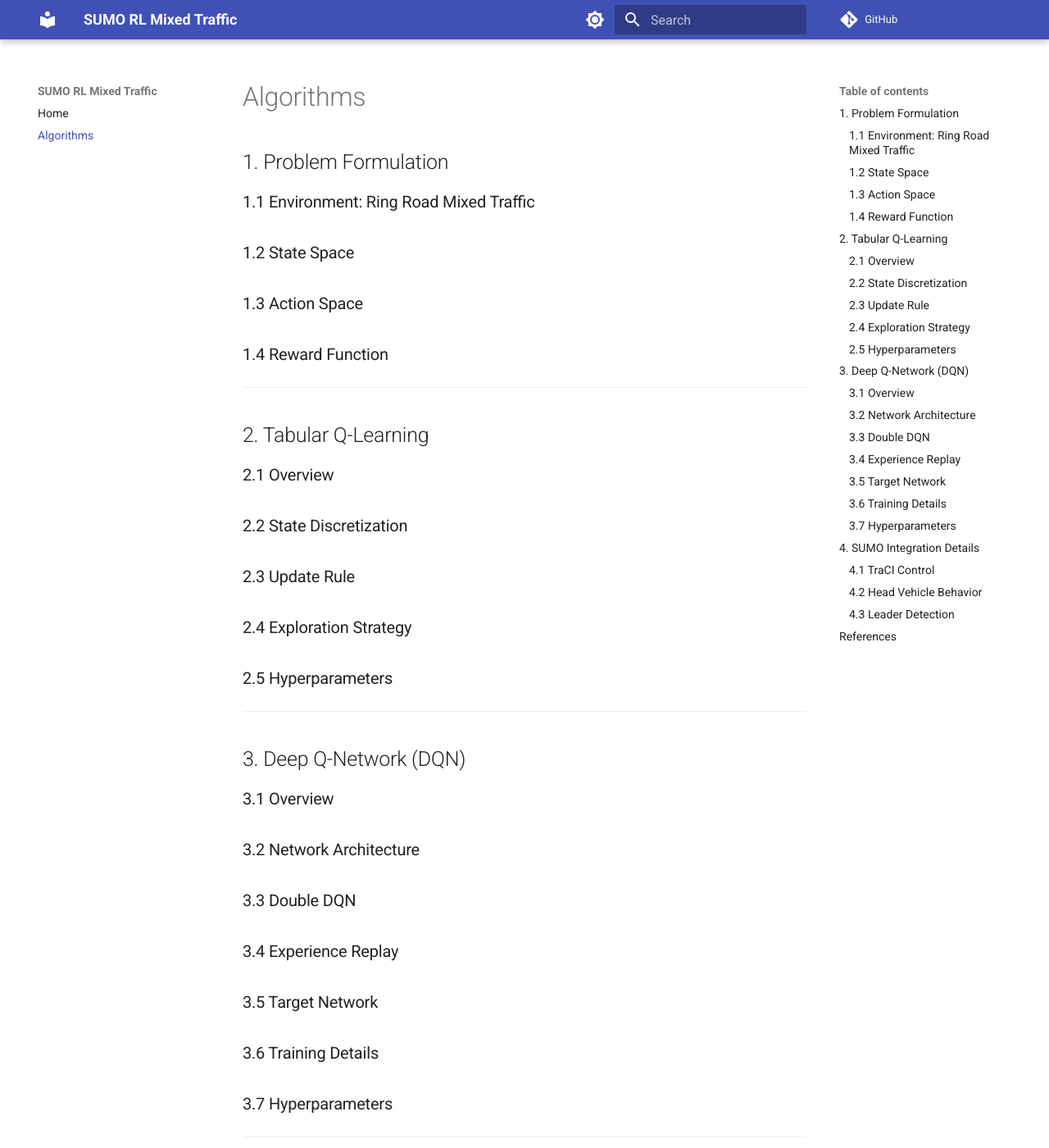
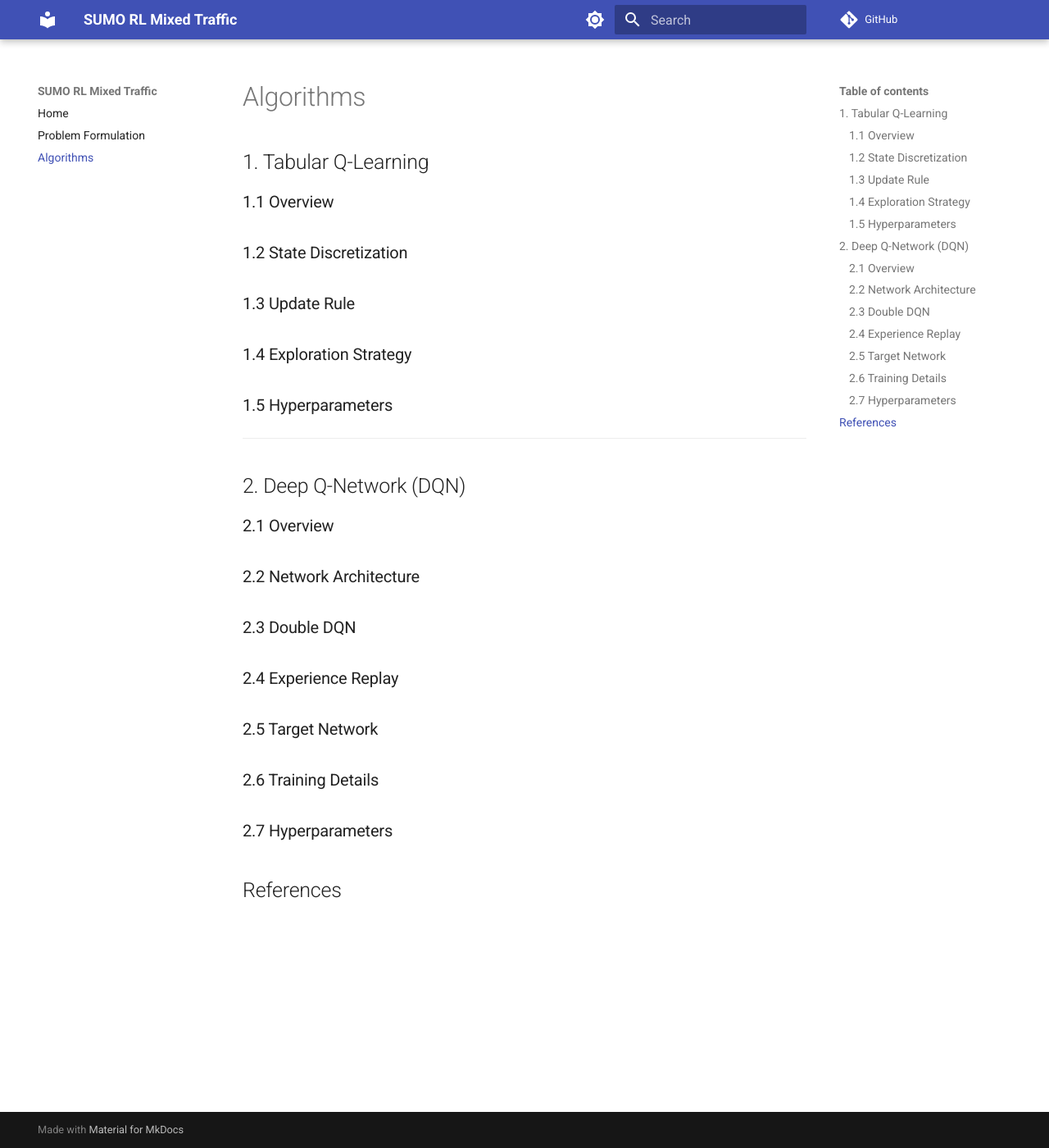
Before and after one commit to 7174Andy/sumo-rl-mixed-traffic, an MkDocs documentation site: the page built from docs/algorithms.md, in a window 1280 px wide and 1400 px high. Shown: the whole window at 82% size. Built offline with MkDocs 1.6.1 and Material for MkDocs 9.7.7, drawn with Linux system fonts in a browser that asks for light colours; comment, search, counter and statistics services are not loaded; part of the change alters nothing that is shown; some of the changed text lies outside the part shown.

Commit message:
add problem statement

```diff
--- a/docs/algorithms.md
+++ b/docs/algorithms.md
@@ -1,77 +1,59 @@
 # Algorithms
 
-## 1. Problem Formulation
+## 1. Tabular Q-Learning
 
-### 1.1 Environment: Ring Road Mixed Traffic
-<!-- Describe the ring road scenario, the role of the autonomous vehicle, and the MDP formulation (state, action, reward, transition). -->
+### 1.1 Overview
 
-### 1.2 State Space
-<!-- Detail the observation vector: normalized velocities and positions, padding scheme, and normalization constants. -->
-
-### 1.3 Action Space
-<!-- Describe the continuous acceleration range and the discretization strategy used for tabular/DQN methods. -->
-
-### 1.4 Reward Function
-<!-- Break down each reward component: TTC penalty, headway distance penalty, jerk penalty, and their weights. -->
-
----
-
-## 2. Tabular Q-Learning
-
-### 2.1 Overview
 <!-- High-level description of tabular Q-learning and why it applies here. -->
 
-### 2.2 State Discretization
+### 1.2 State Discretization
+
 <!-- Explain uniform binning, number of bins per dimension, and the position heavy-tail mode. -->
 
-### 2.3 Update Rule
+### 1.3 Update Rule
+
 <!-- Present the Q-learning update equation and explain each term. -->
 
-### 2.4 Exploration Strategy
+### 1.4 Exploration Strategy
+
 <!-- Describe epsilon-greedy exploration with linear decay schedule. -->
 
-### 2.5 Hyperparameters
+### 1.5 Hyperparameters
+
 <!-- Table of key hyperparameters: learning rate, discount factor, epsilon schedule, number of episodes. -->
 
 ---
 
-## 3. Deep Q-Network (DQN)
+## 2. Deep Q-Network (DQN)
 
-### 3.1 Overview
+### 2.1 Overview
+
 <!-- High-level description of DQN and motivation for using it over tabular methods. -->
 
-### 3.2 Network Architecture
+### 2.2 Network Architecture
+
 <!-- Describe the 2-layer MLP: input size, hidden sizes, activation functions, output size. -->
 
-### 3.3 Double DQN
+### 2.3 Double DQN
+
 <!-- Explain the Double DQN modification and how it reduces overestimation bias. -->
 
-### 3.4 Experience Replay
+### 2.4 Experience Replay
+
 <!-- Describe the replay buffer, sampling strategy, and buffer size. -->
 
-### 3.5 Target Network
+### 2.5 Target Network
+
 <!-- Explain hard vs. soft target network updates and update frequency. -->
 
-### 3.6 Training Details
+### 2.6 Training Details
+
 <!-- Loss function (Huber/SmoothL1), optimizer, gradient clipping, and training loop structure. -->
 
-### 3.7 Hyperparameters
+### 2.7 Hyperparameters
+
 <!-- Table of key hyperparameters: learning rate, batch size, buffer size, epsilon schedule, target update frequency. -->
 
----
+## References
 
-## 4. SUMO Integration Details
-
-### 4.1 TraCI Control
-<!-- Explain how the RL agent interfaces with SUMO via TraCI, speed mode flags, and action application. -->
-
-### 4.2 Head Vehicle Behavior
-<!-- Describe the stochastic speed changes of the lead vehicle and their role in creating dynamic traffic. -->
-
-### 4.3 Leader Detection
-<!-- Explain the primary getLeader() approach and the distance-based fallback for ring roads. -->
-
----
-
-## References
 <!-- List relevant papers and resources. -->
--- /dev/null
+++ b/docs/problem.md
@@ -0,0 +1,125 @@
+# Problem Formulation
+
+## 1.1 Environment: Ring Road Mixed Traffic
+
+This project studies a **single-lane ring road** where one RL-controlled autonomous vehicle (CAV) shares the road with a human-driven head vehicle. The ring topology eliminates boundary effects (on-ramps, traffic lights) and isolates the core car-following dynamics.
+
+The head vehicle (`car0`) periodically changes its cruising speed at random, creating disturbances that propagate through the ring. The AV (`car1`) must learn a speed-control policy that maintains safe following distances, tracks the traffic flow, and avoids abrupt acceleration changes.
+
+The problem is formulated as a **Markov Decision Process (MDP)**:
+
+| Component      | Description                                                                 |
+| -------------- | --------------------------------------------------------------------------- |
+| **State**      | Normalized velocities and positions of all vehicles on the ring             |
+| **Action**     | Longitudinal acceleration command applied to the CAV                        |
+| **Reward**     | Quadratic cost penalizing velocity error, spacing error, and control effort |
+| **Transition** | Determined by SUMO's car-following models and the applied acceleration      |
+
+The simulation runs at a time step of $\Delta t = 0.1\,\text{s}$, and each episode lasts up to 500 s (5,000 steps).
+
+---
+
+## 1.2 State Space
+
+The observation is a fixed-length vector of normalized velocities and positions for all $N$ vehicles:
+
+$$
+\mathbf{s} = \bigl[\underbrace{v_0/v_{\max},\;\dots,\;v_{N-1}/v_{\max}}_{\text{velocities}},\;\underbrace{p_0/L,\;\dots,\;p_{N-1}/L}_{\text{positions}}\bigr]
+$$
+
+where:
+
+- $v_{\max} = 30\;\text{m/s}$ is the maximum speed.
+- $L$ is the ring circumference (computed from the SUMO network at startup).
+- Vehicles are **sorted by ID** so each index always maps to the same vehicle.
+- If fewer than $N$ vehicles are present, the vector is **zero-padded** to maintain a fixed shape of $(2N,)$.
+- All values are clipped to $[0, 1]$.
+
+For the default two-vehicle scenario, the observation has shape $(4,)$: `[v_head, v_agent, p_head, p_agent]`.
+
+---
+
+## 1.3 Action Space
+
+The native action space is a **continuous scalar acceleration**:
+
+$$
+a \in [a_{\min},\; a_{\max}] = [-3.0,\; 3.0]\;\text{m/s}^2
+$$
+
+The acceleration is integrated into velocity each step:
+
+$$
+v_{t+1} = \text{clip}\bigl(v_t + a \cdot \Delta t,\; 0,\; v_{\max}\bigr)
+$$
+
+and applied to the vehicle via TraCI's `setSpeed()` for immediate response.
+
+### Discretization
+
+Because both Q-learning and DQN operate over discrete actions, the continuous range is discretized into $n$ evenly spaced bins using `DiscretizeActionWrapper`:
+
+$$
+\mathcal{A} = \bigl\{a_{\min},\;\; a_{\min} + \delta,\;\; a_{\min} + 2\delta,\;\;\dots,\;\; a_{\max}\bigr\}, \quad \delta = \frac{a_{\max} - a_{\min}}{n - 1}
+$$
+
+---
+
+## 1.4 Reward Function
+
+The active reward function is based on the **DeeP-LCC** [[1]](#references) cost formulation, which penalizes deviations from equilibrium velocity, desired spacing, and excessive control effort.
+
+### Components
+
+**Velocity error** — penalizes deviation from the target speed ($v^{*} = 15\;\text{m/s}$):
+
+$$
+R_v = -w_v \cdot (v_{\text{ego}} - v^{*})^2
+$$
+
+**Spacing error** — penalizes deviation from the OVM equilibrium spacing $s^{*}$:
+
+$$
+R_s = -w_s \cdot \bigl(\text{clip}(d_{\text{gap}} - s^{*},\;-20,\;20)\bigr)^2
+$$
+
+where $s^{*}$ is computed using the Optimal Velocity Model (OVM):
+
+$$
+s^{*} = \frac{\arccos\!\bigl(1 - 2\,v^{*}/v_{\max}\bigr)}{\pi}\,(s_{\text{go}} - s_{\text{st}}) + s_{\text{st}}
+$$
+
+with $s_{\text{st}} = 5\;\text{m}$ (stop spacing) and $s_{\text{go}} = 35\;\text{m}$ (free-flow spacing).
+
+**Control effort** — penalizes large accelerations for smooth driving:
+
+$$
+R_u = -w_u \cdot a^2
+$$
+
+**Safety constraint** — a hard penalty when the gap falls below a minimum:
+
+$$
+R_{\text{safety}} = \begin{cases} -100 & \text{if } d_{\text{gap}} < s_{\min} \\ 0 & \text{otherwise} \end{cases}
+$$
+
+### Total Reward
+
+$$
+R = \frac{R_v + R_s + R_u + R_{\text{safety}}}{100}
+$$
+
+The division by 100 scales per-step values into a range suitable for policy gradient methods.
+
+### Default Weights
+
+| Parameter | Symbol     | Default |
+| --------- | ---------- | ------- |
+| Velocity  | $w_v$      | 0.8     |
+| Spacing   | $w_s$      | 0.7     |
+| Control   | $w_u$      | 0.1     |
+| Min gap   | $s_{\min}$ | 5.0 m   |
+
+## References
+
+[1] Wang, J., Zheng, Y., Li, K., & Xu, Q. (2023). DeeP-LCC: Data-EnablEd Predictive Leading Cruise Control in Mixed Traffic Flow. IEEE Transactions on Control Systems Technology, 31(6), 2760–2776. doi:10.1109/tcst.2023.3288636
--- a/mkdocs.yml
+++ b/mkdocs.yml
@@ -36,4 +36,5 @@ extra_javascript:
 
 nav:
   - Home: index.md
+  - Problem Formulation: problem.md
   - Algorithms: algorithms.md
```
